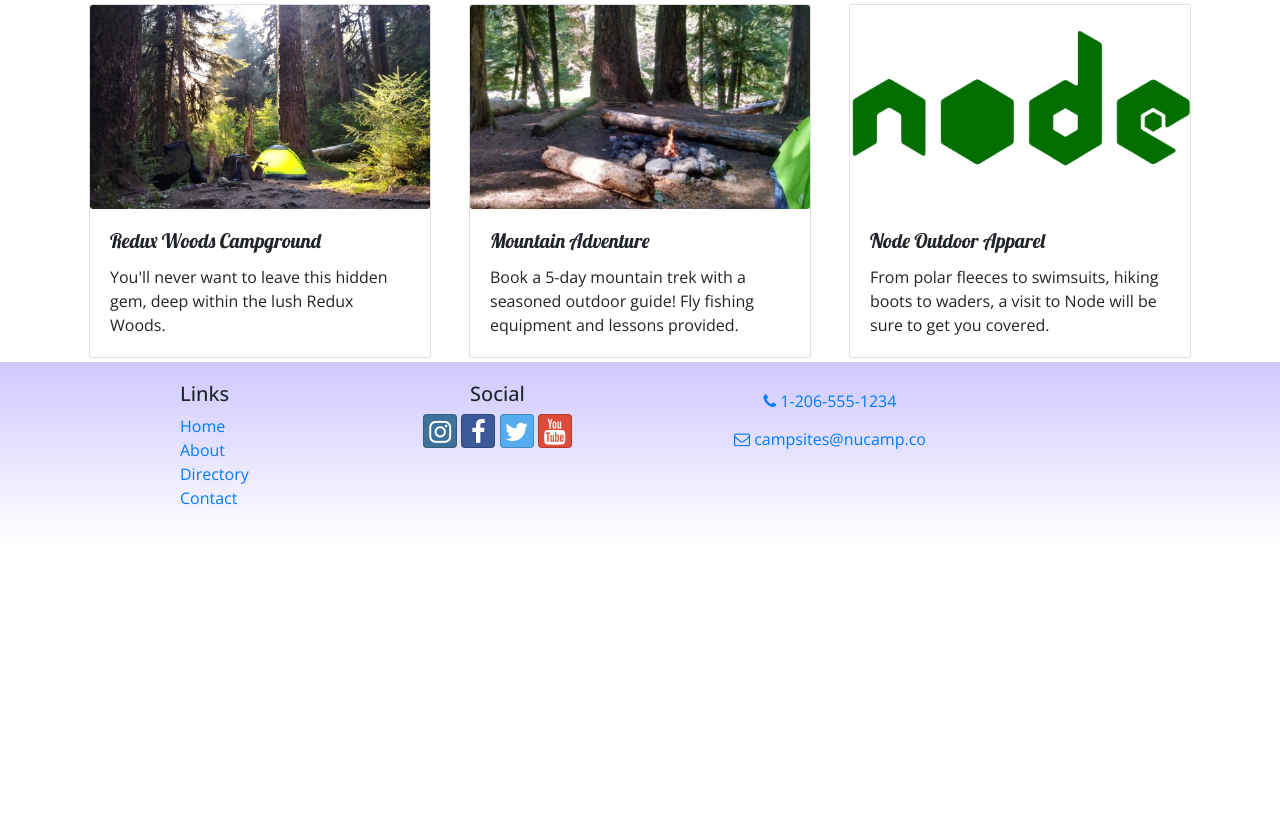
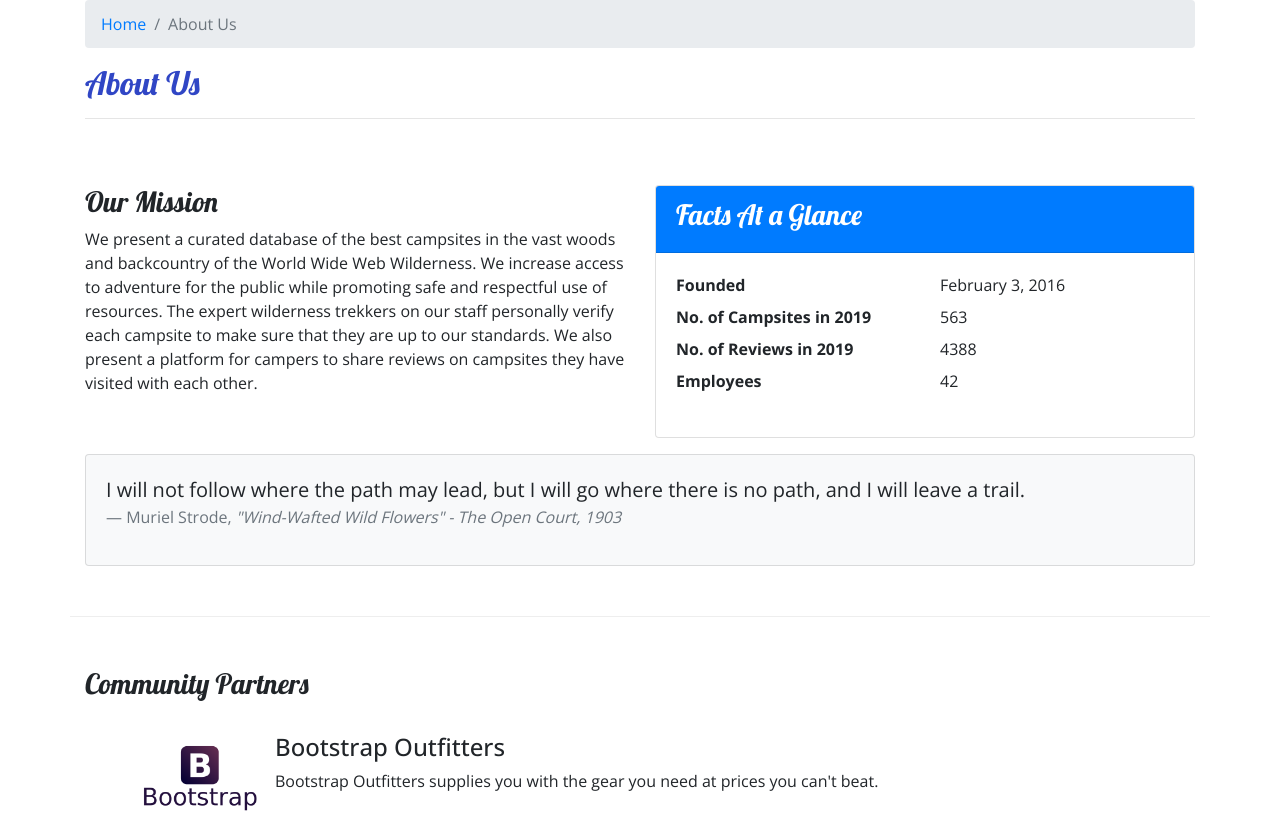
Before and after one commit to JacobM8/ReactProject, a React (Create React App) app: page /aboutus in a window 1280 px wide. Before the commit this address led to /home. Shown: the part 220-1033 px from the top of the page. Before the commit the page ends 800 px from the top, so only its background shows below. Built offline with nearby package versions, Linux system fonts and the light colour scheme.

Commit message:
added aboutus page

```diff
--- /dev/null
+++ b/src/components/AboutComponent.js
@@ -0,0 +1,96 @@
+import React from 'react';
+import { Breadcrumb, BreadcrumbItem, Card, CardBody, CardHeader, Media } from 'reactstrap';
+import { Link } from 'react-router-dom';
+
+function RenderPartner({ partner }) {
+    if (partner) {
+        return (
+            <React.Fragment>
+                <Media object src={partner.image} alt={partner.name} width="150" />
+                <Media body className="ml-f mb-4">
+                    <Media heading="boolean">{partner.name}</Media>
+                    {partner.description}
+                </Media>
+            </React.Fragment>
+        );
+    } else {
+        return (
+            <div>
+
+            </div>
+        );
+    }
+}
+
+function About(props) {
+    const partners = props.partners.map(partner => {
+        return (
+            <Media tag="li" key={partner.id}>
+                <RenderPartner partner={partner} />
+            </Media>
+        );
+    });
+
+    return (
+        <div className="container">
+            <div className="row">
+                <div className="col">
+                    <Breadcrumb>
+                        <BreadcrumbItem><Link to="/home">Home</Link></BreadcrumbItem>
+                        <BreadcrumbItem active>About Us</BreadcrumbItem>
+                    </Breadcrumb>
+                    <h2>About Us</h2>
+                    <hr />
+                </div>
+            </div>
+            <div className="row row-content">
+                <div className="col-sm-6">
+                    <h3>Our Mission</h3>
+                    <p>We present a curated database of the best campsites in the vast woods and backcountry of the World Wide Web Wilderness. We increase access to adventure for the public while promoting safe and respectful use of resources. The expert wilderness trekkers on our staff personally verify each campsite to make sure that they are up to our standards. We also present a platform for campers to share reviews on campsites they have visited with each other.</p>
+                </div>
+                <div className="col-sm-6">
+                    <Card>
+                        <CardHeader className="bg-primary text-white"><h3>Facts At a Glance</h3></CardHeader>
+                        <CardBody>
+                            <dl className="row">
+                                <dt className="col-6">Founded</dt>
+                                <dd className="col-6">February 3, 2016</dd>
+                                <dt className="col-6">No. of Campsites in 2019</dt>
+                                <dd className="col-6">563</dd>
+                                <dt className="col-6">No. of Reviews in 2019</dt>
+                                <dd className="col-6">4388</dd>
+                                <dt className="col-6">Employees</dt>
+                                <dd className="col-6">42</dd>
+                            </dl>
+                        </CardBody>
+                    </Card>
+                </div>
+                <div className="col">
+                    <Card className="bg-light mt-3">
+                        <CardBody>
+                            <blockquote className="blockquote">
+                                <p className="mb-0">I will not follow where the path may lead, but I will go where there is no path, and I will leave a trail.</p>
+                                <footer className="blockquote-footer">Muriel Strode,{' '}
+                                    <cite title="Source Title">"Wind-Wafted Wild Flowers" -
+                                    The Open Court, 1903</cite>
+                                </footer>
+                            </blockquote>
+                        </CardBody>
+                    </Card>
+                </div>
+            </div>
+            <div className="row row-content">
+                <div className="col-12">
+                    <h3>Community Partners</h3>
+                </div>
+                <div className="col mt-4">
+                    <Media list>
+                        {partners}
+                    </Media>
+                </div>
+            </div>
+        </div>
+    );
+}
+
+export default About;
--- a/src/components/FooterComponent.js
+++ b/src/components/FooterComponent.js
@@ -10,8 +10,8 @@
                         <h5>Links</h5>
                         <ul className="list-unstyled">
                             <li><Link to="/home">Home</Link></li>
-                            <li><Link to="/directory">About</Link></li>
-                            <li><Link to="/aboutus">Directory</Link></li>
+                            <li><Link to="/directory">Directory</Link></li>
+                            <li><Link to="/aboutus">About</Link></li>
                             <li><Link to="/contactus">Contact</Link></li>
                         </ul>
                     </div>
--- a/src/components/MainComponent.js
+++ b/src/components/MainComponent.js
@@ -5,11 +5,14 @@
 import Footer from './FooterComponent';
 import Home from './HomeComponent';
 import Contact from './ContactComponent';
+import About from './AboutComponent';
 import { Switch, Route, Redirect } from 'react-router-dom';
 import { CAMPSITES } from '../shared/campsites';
 import { COMMENTS } from '../shared/comments';
 import { PARTNERS } from '../shared/partners';
 import { PROMOTIONS } from '../shared/promotions';
+import { Media } from 'reactstrap';
+
 
 class Main extends Component {
     constructor(props) {
@@ -34,7 +37,7 @@
             );
         }
 
-        const CampsiteWithId = ({match}) => {
+        const CampsiteWithId = ({ match }) => {
             return (
                 <CampsiteInfo
                     campsite={this.state.campsites.filter(campsite => campsite.id === +match.params.campsiteId)[0]}
@@ -50,7 +53,8 @@
                     <Route path='/home' component={HomePage} />
                     <Route exact path='/directory' render={() => <Directory campsites={this.state.campsites} />} />
                     <Route path='/directory/:campsiteId' component={CampsiteWithId} />
-                    <Route exact path="/contactus" component={Contact} />
+                    <Route exact path='/contactus' component={Contact} />
+                    <Route path='/aboutus' render={() => <About partners={this.state.partners} />} />
                     <Redirect to='/home' />
                 </Switch>
                 <Footer />
```
